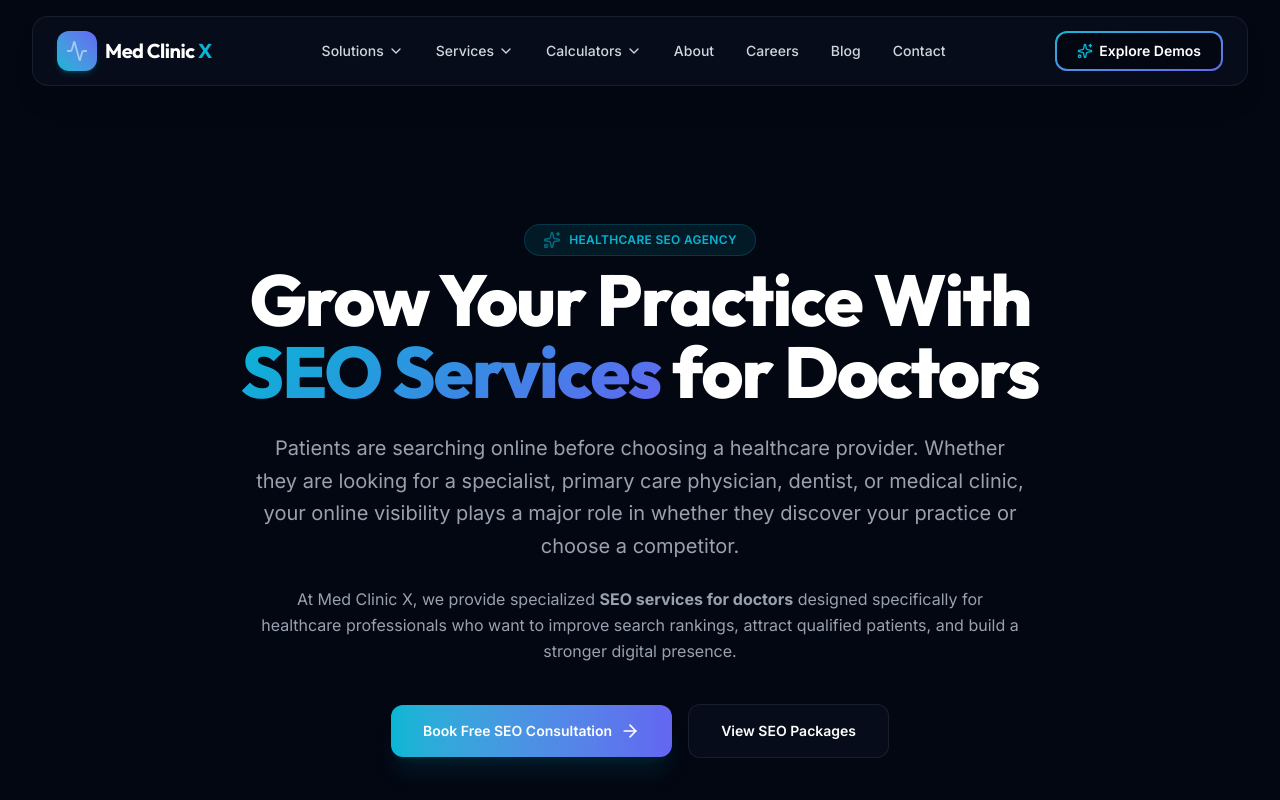
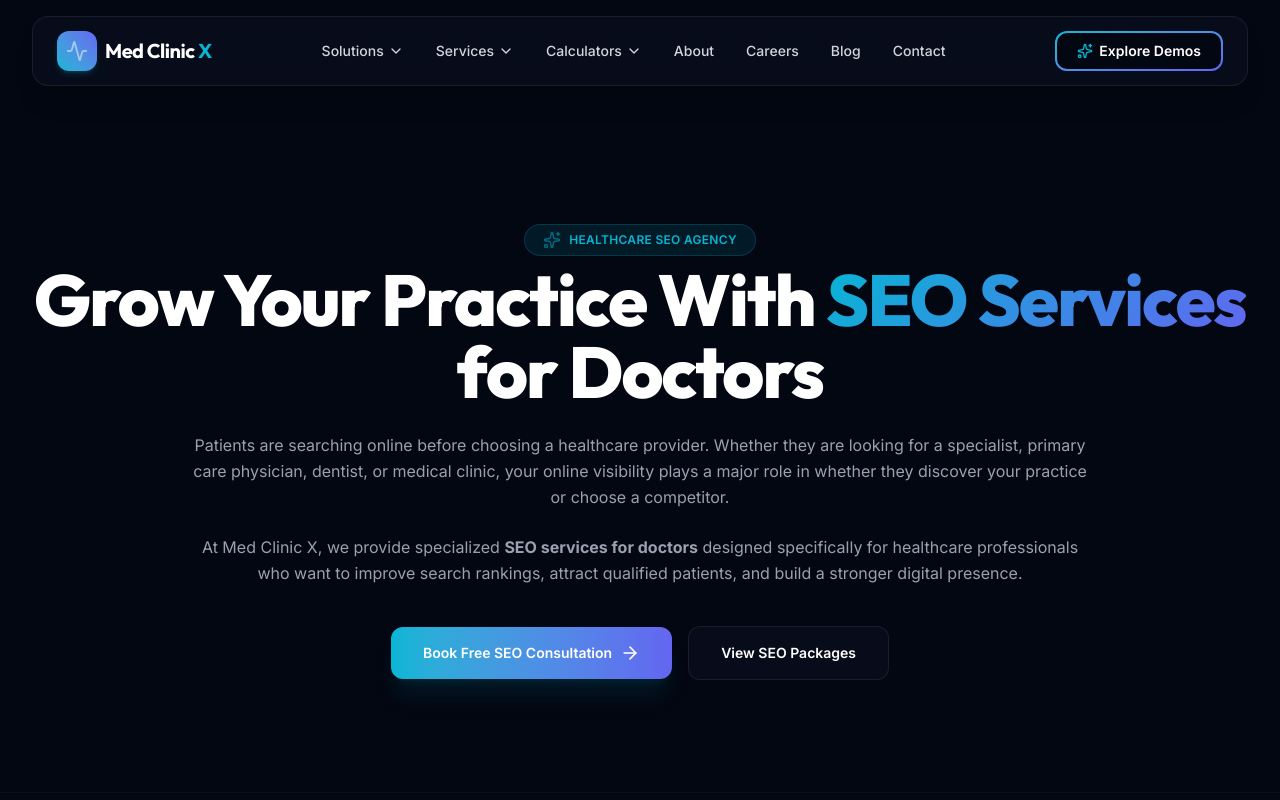
Before and after one commit to alimubashir822/MedClinicX, a Next.js app: page /seo-services-for-doctors in a window 1280 px wide. Shown: the top 800 px of the page. Built offline with nearby package versions, Linux system fonts and the light colour scheme.

Commit message:
design: expand hero section width to 7xl and unify text elements to 16px

```diff
--- a/app/seo-services-for-doctors/SeoServicesClient.tsx
+++ b/app/seo-services-for-doctors/SeoServicesClient.tsx
@@ -119,7 +119,7 @@
       <div className="absolute bottom-10 left-1/4 w-[600px] h-[600px] bg-brand-indigo/5 rounded-full blur-[140px] -z-10 pointer-events-none" />
 
       {/* 1. HERO SECTION */}
-      <section className="relative pt-16 pb-16 md:py-28 max-w-4xl mx-auto px-6 text-center space-y-6">
+      <section className="relative pt-16 pb-16 md:py-28 max-w-7xl mx-auto px-6 text-center space-y-6">
         <div className="inline-flex items-center space-x-2 bg-brand-cyan/10 border border-brand-cyan/20 rounded-full px-4.5 py-1.5 mb-2 mx-auto">
           <Sparkles className="w-4.5 h-4.5 text-brand-cyan animate-pulse" />
           <span className="text-xs font-semibold tracking-wide text-brand-cyan uppercase">Healthcare SEO Agency</span>
@@ -127,10 +127,10 @@
         <h1 className="font-display font-extrabold text-4xl sm:text-6xl md:text-7xl text-white tracking-tight leading-none">
           Grow Your Practice With <span className="text-gradient-cyan-indigo">SEO Services</span> for Doctors
         </h1>
-        <p className="mt-6 text-base sm:text-xl text-gray-400 leading-relaxed max-w-3xl mx-auto">
+        <p className="mt-6 text-base text-gray-400 leading-relaxed max-w-4xl mx-auto">
           Patients are searching online before choosing a healthcare provider. Whether they are looking for a specialist, primary care physician, dentist, or medical clinic, your online visibility plays a major role in whether they discover your practice or choose a competitor.
         </p>
-        <p className="text-sm md:text-base text-gray-400 leading-relaxed max-w-3xl mx-auto">
+        <p className="text-base text-gray-400 leading-relaxed max-w-4xl mx-auto">
           At Med Clinic X, we provide specialized <strong>SEO services for doctors</strong> designed specifically for healthcare professionals who want to improve search rankings, attract qualified patients, and build a stronger digital presence.
         </p>
         <div className="pt-4 flex flex-col sm:flex-row justify-center items-center gap-4">
```
